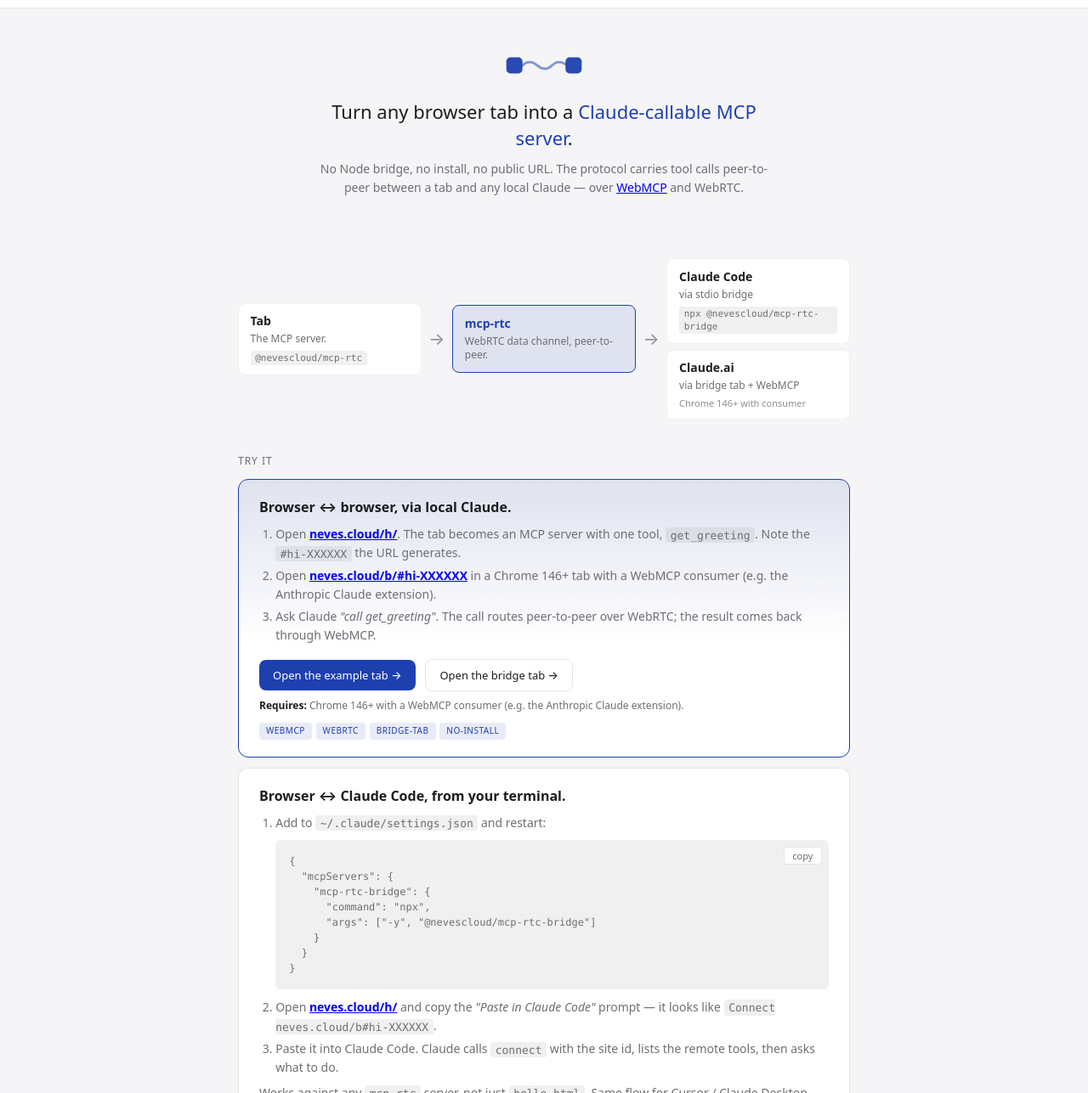
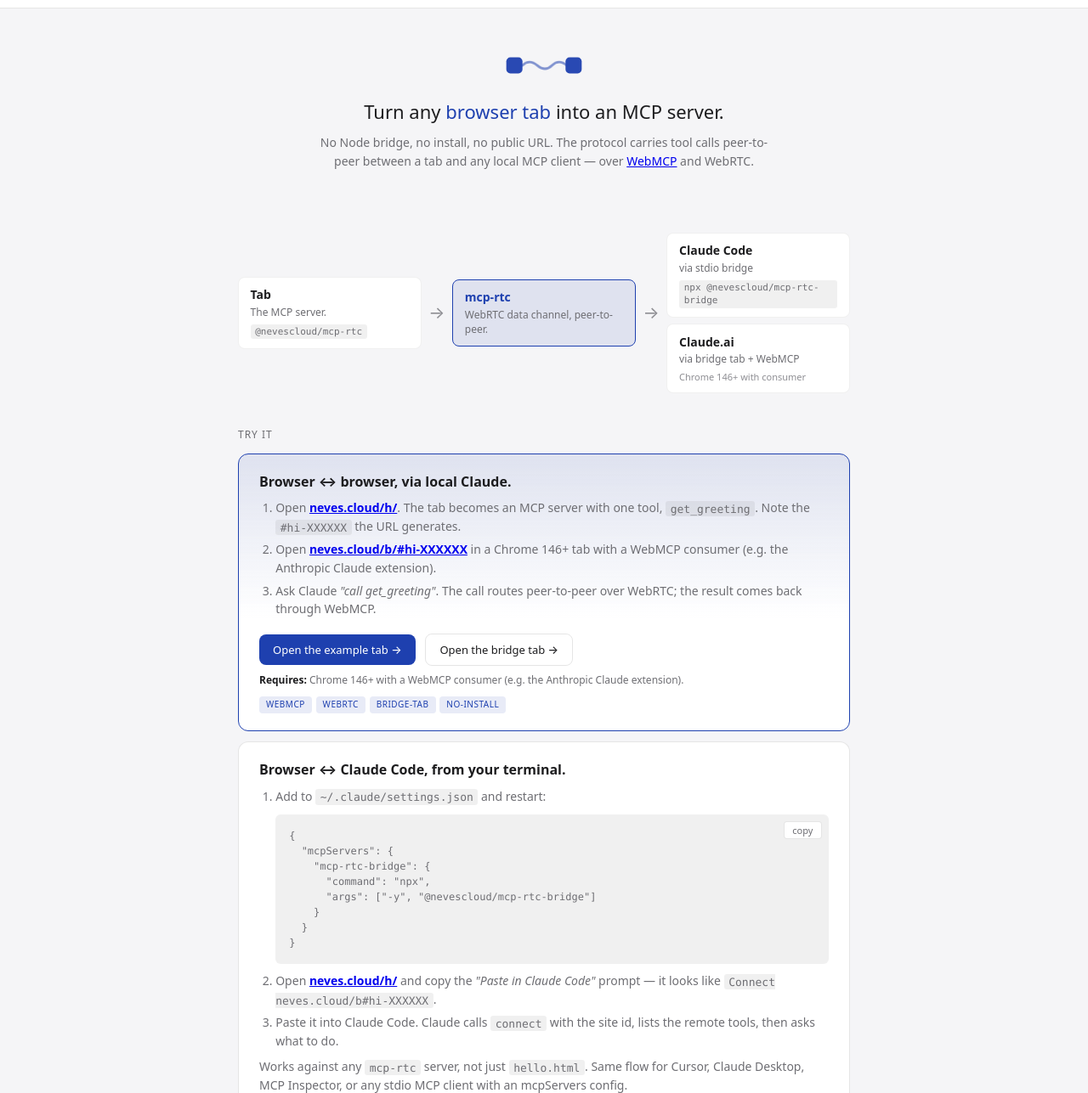
Before and after one commit to nevescloud/mcp-rtc, a plain HTML site: page examples/index.html in a window 1280 px wide. Shown: the part 33-1320 px from the top of the page at 85% size. Drawn offline with Linux system fonts and the light colour scheme.

Commit message:
landing: broaden framing — "MCP server" instead of "Claude-callable MCP server"
The substrate is universal MCP, not Claude-specific. The previous lede
"Turn any browser tab into a Claude-callable MCP server" anchored to
one vendor when "any local MCP client" is the actual claim. Paths B
and C still reach Claude as the most-used example, but the substrate
itself doesn't care which MCP client is calling — that's the whole
point of the protocol.

- Title / meta description / lede: drop "Claude-callable".
- Sub: "any local Claude" → "any local MCP client".
- Lede emphasis shifts from `MCP server` (a category) to `browser tab`
  (the actual surprise — the unique claim mcp-rtc makes).
- Path B body: name the universe — Cursor, Claude Desktop, MCP
  Inspector, or any stdio client — instead of two examples.
- Demo cards and architecture diagram stay Claude-specific where
  they're describing concrete proof points, not value claims.

```diff
--- a/examples/index.html
+++ b/examples/index.html
@@ -3,8 +3,8 @@
 <head>
 <meta charset="utf-8">
 <meta name="viewport" content="width=device-width,initial-scale=1">
-<title>mcp-rtc — Claude-callable browser tabs</title>
-<meta name="description" content="Turn any browser tab into a Claude-callable MCP server. No Node bridge, no install, no public URL.">
+<title>mcp-rtc — browser tabs as MCP servers</title>
+<meta name="description" content="Turn any browser tab into an MCP server. No Node bridge, no install, no public URL — callable peer-to-peer by any local MCP client.">
 <style>
   :root {
     color-scheme: light dark;
@@ -181,9 +181,9 @@
     <path d="M14 12 q5 -5 11 0 t11 0 t11 0"/>
   </svg>
   <p class="lede">
-    Turn any browser tab into a <em>Claude-callable MCP server</em>.
+    Turn any <em>browser tab</em> into an MCP server.
   </p>
-  <p class="sub">No Node bridge, no install, no public URL. The protocol carries tool calls peer-to-peer between a tab and any local Claude — over <a href="https://github.com/webmachinelearning/webmcp">WebMCP</a> and WebRTC.</p>
+  <p class="sub">No Node bridge, no install, no public URL. The protocol carries tool calls peer-to-peer between a tab and any local MCP client — over <a href="https://github.com/webmachinelearning/webmcp">WebMCP</a> and WebRTC.</p>
 </div>
 
 <div class="arch">
@@ -251,7 +251,7 @@
     <li>Open <a href="https://neves.cloud/h/" target="_blank" rel="noopener"><strong>neves.cloud/h/</strong></a> and copy the <em>"Paste in Claude Code"</em> prompt — it looks like <code>Connect neves.cloud/b#hi-XXXXXX</code>.</li>
     <li>Paste it into Claude Code. Claude calls <code>connect</code> with the site id, lists the remote tools, then asks what to do.</li>
   </ol>
-  <p>Works against any <code>mcp-rtc</code> server, not just <code>hello.html</code>. Same flow for Cursor / Claude Desktop with their MCP-server config.</p>
+  <p>Works against any <code>mcp-rtc</code> server, not just <code>hello.html</code>. Same flow for Cursor, Claude Desktop, MCP Inspector, or any stdio MCP client with an mcpServers config.</p>
   <div class="topics">
     <span class="topic">stdio mcp</span>
     <span class="topic">claude code</span>
```
